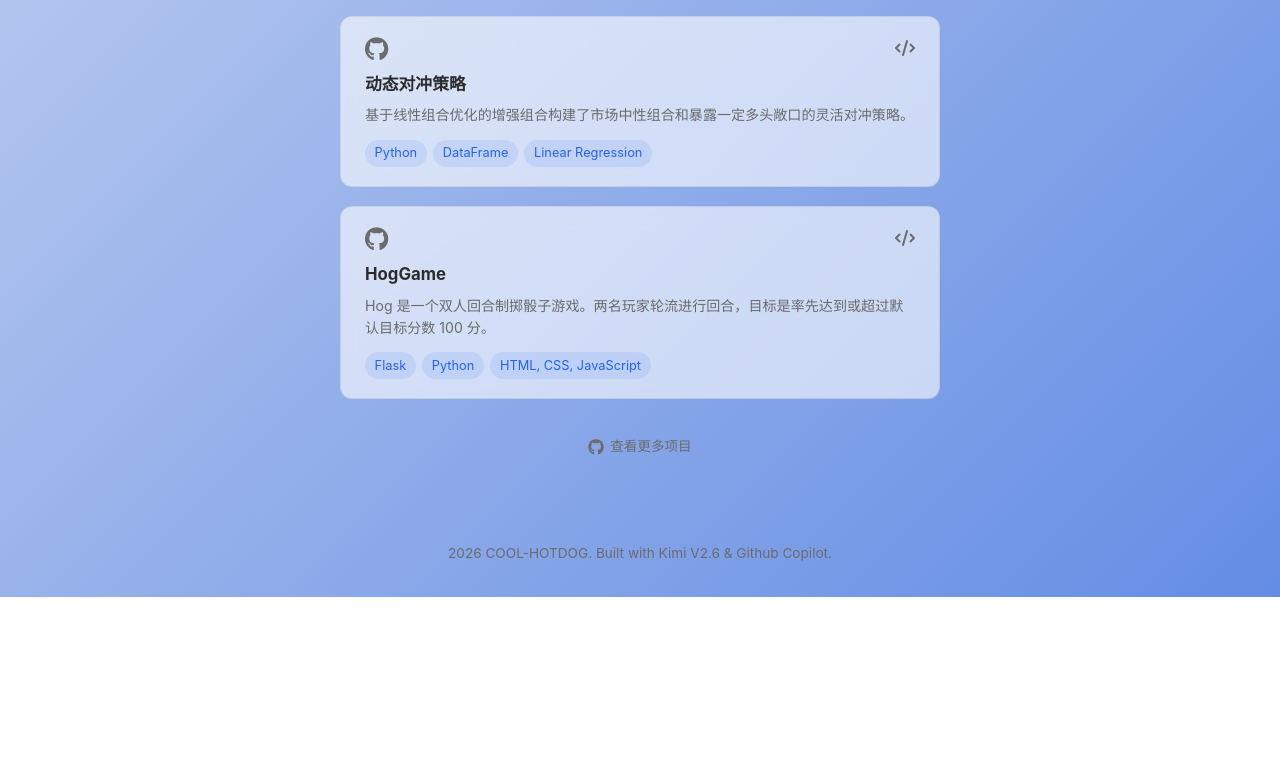
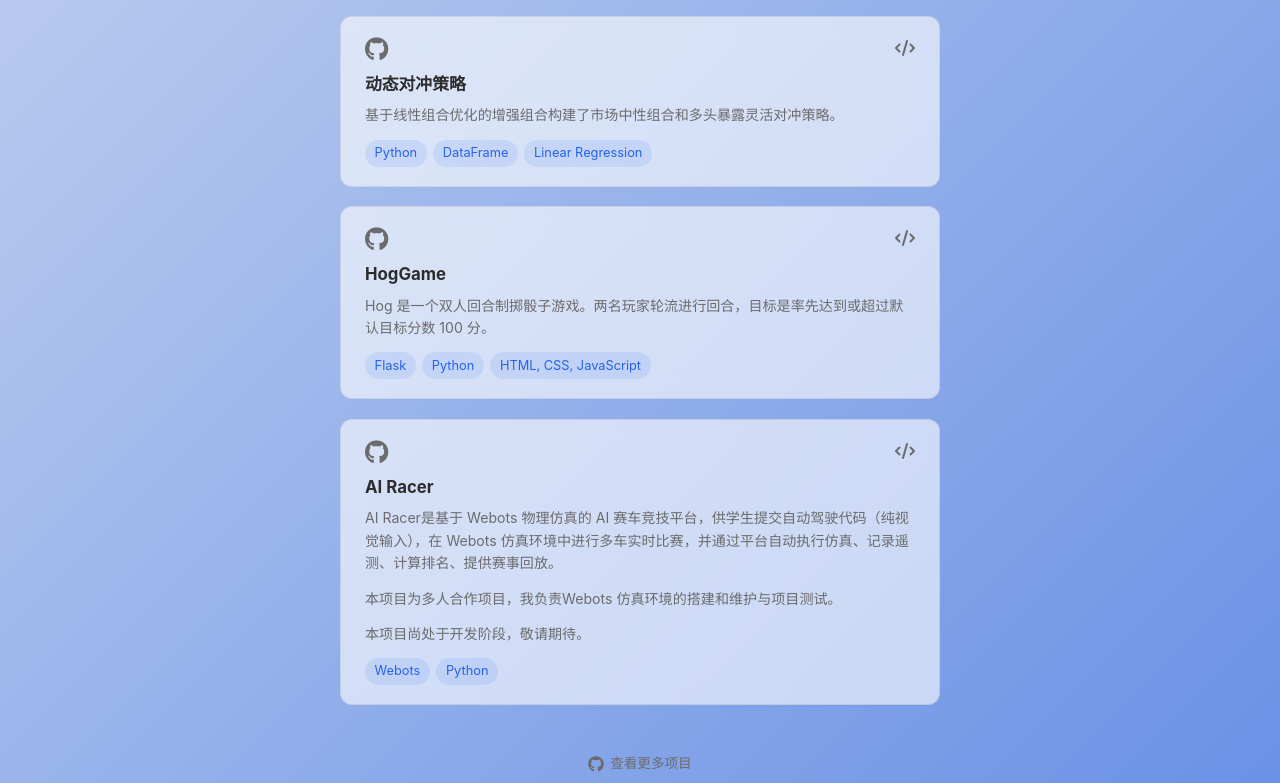
Before and after one commit to cool-hotdog/cool-hotdog.github.io, a plain HTML site: page index.html in a window 1280 px wide. Shown: the part 1742-2525 px from the top of the page. Before the commit the page ends 2339 px from the top, so only its background shows below. Drawn offline with Linux system fonts and the light colour scheme.

Commit message:
update proj

```diff
--- a/index.html
+++ b/index.html
@@ -144,7 +144,7 @@
                     </div>
                     <h3>动态对冲策略</h3>
                     <p class="project-desc">
-                        基于线性组合优化的增强组合构建了市场中性组合和暴露一定多头敞口的灵活对冲策略。
+                        基于线性组合优化的增强组合构建了市场中性组合和多头暴露灵活对冲策略。
                     </p>
                     <div class="project-tech">
                         <span class="tech-tag">Python</span>
@@ -174,7 +174,31 @@
                     </div>
                 </div>
 
-            </div>
+            <!-- 项目4 -->
+                <div class="project-card">
+                    <div class="project-header">
+                        <i class="fab fa-github project-icon"></i>
+                        <div class="project-links">
+                            <a href="https://github.com/cool-hotdog?tab=repositories" target="_blank">
+                                <i class="fas fa-code"></i>
+                            </a>
+                        </div>
+                    </div>
+                    <h3>AI Racer</h3>
+                    <p class="project-desc">
+                        AI Racer是基于 Webots 物理仿真的 AI 赛车竞技平台，供学生提交自动驾驶代码（纯视觉输入），在 Webots 仿真环境中进行多车实时比赛，并通过平台自动执行仿真、记录遥测、计算排名、提供赛事回放。
+                    </p>
+                    <p class="project-desc">
+                        本项目为多人合作项目，我负责Webots 仿真环境的搭建和维护与项目测试。
+                    </p>
+                    <p class="project-desc">
+                        本项目尚处于开发阶段，敬请期待。
+                    </p>
+                    <div class="project-tech">
+                        <span class="tech-tag">Webots</span>
+                        <span class="tech-tag">Python</span>
+                    </div>
+                </div>
 
             <!-- 查看更多按钮 -->
             <div class="more-projects">
```
